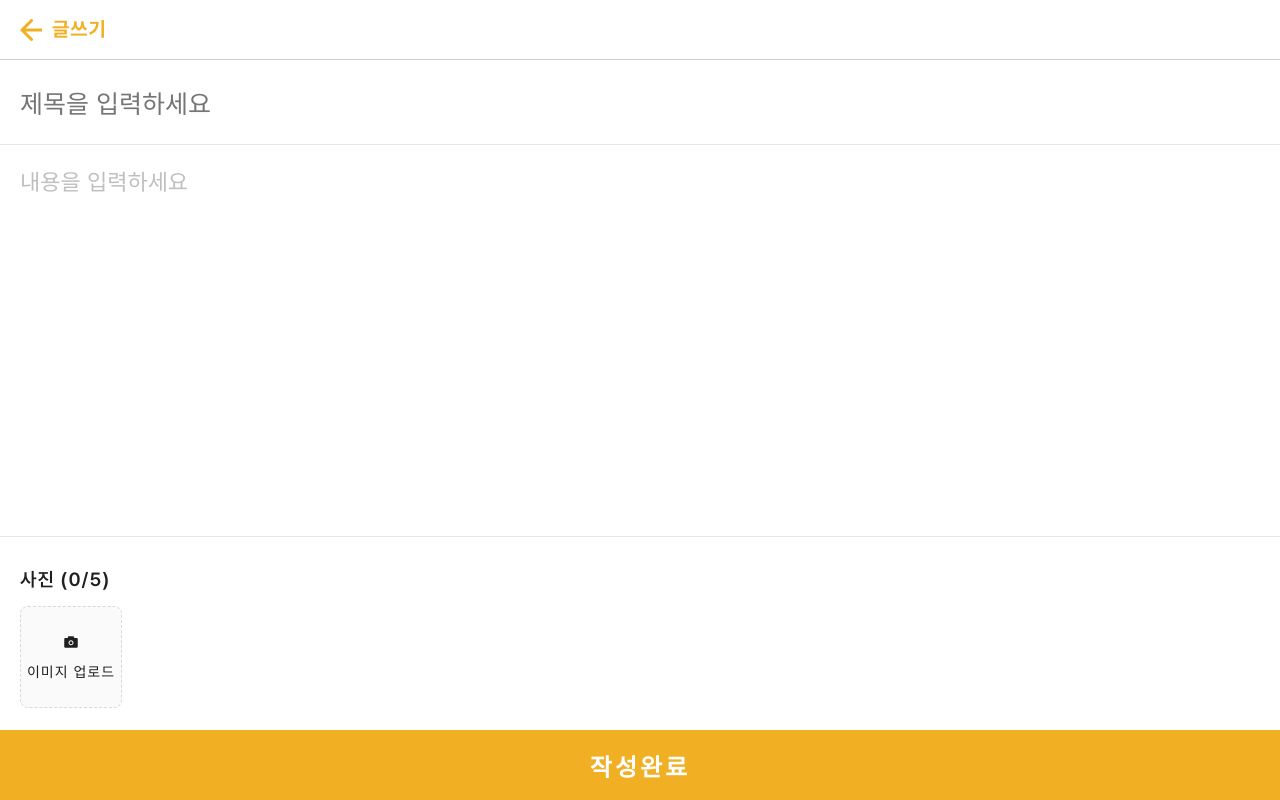
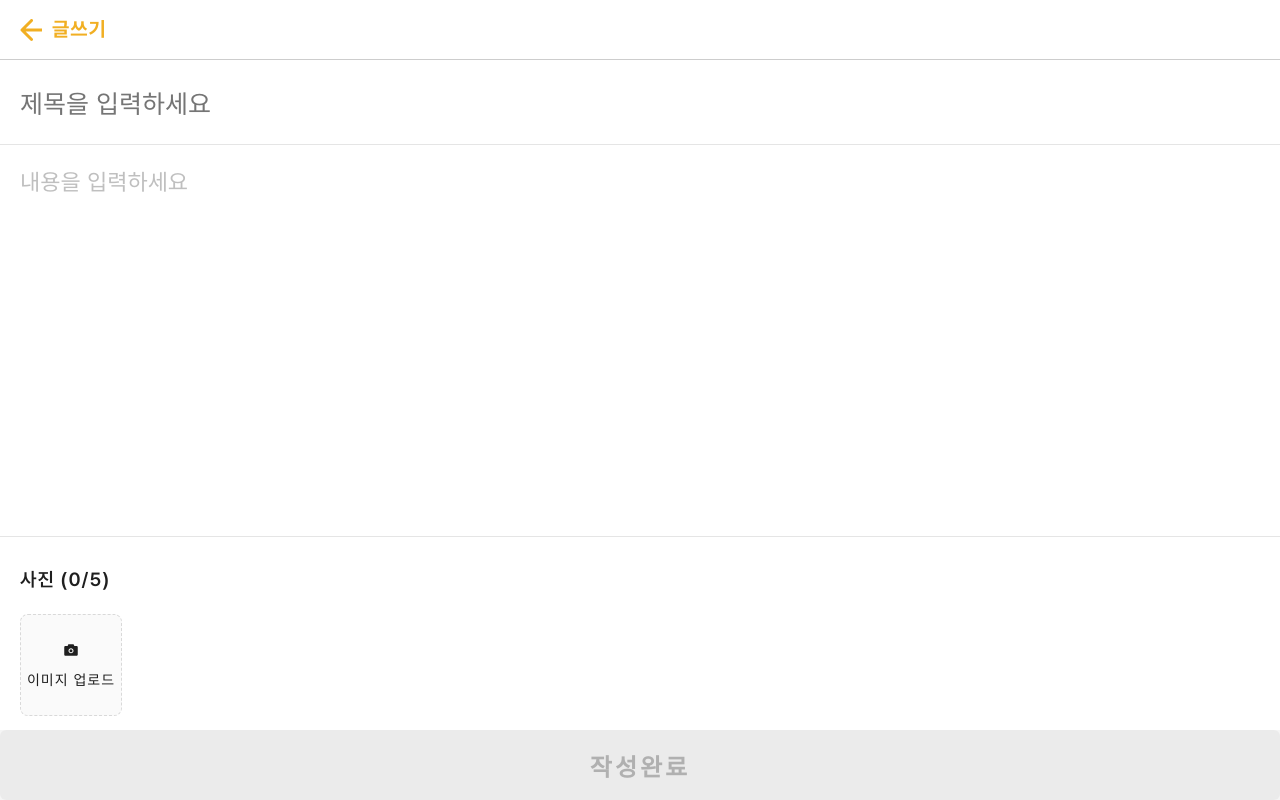
Before and after one commit to woonsango/timebank-front, a React (Create React App) app in the folder src/front-end/timepay-front/: page /post/free in a window 1280 px wide. Built offline with nearby package versions, Linux system fonts and the light colour scheme.

Commit message:
feat: 자유게시글 작성페이지 UI

```diff
--- a/src/front-end/timepay-front/src/pages/PostPage/PostFreePage.tsx
+++ b/src/front-end/timepay-front/src/pages/PostPage/PostFreePage.tsx
@@ -1,6 +1,7 @@
-import { Layout, Input } from 'antd';
-import { useNavigate } from 'react-router-dom';
-import { useCallback, useRef, useState, useEffect } from 'react';
+import { Layout, Input, Button } from 'antd';
+import { useNavigate, Link } from 'react-router-dom';
+import { PATH } from '../../utils/paths';
+import { useCallback, useState } from 'react';
 import { ReactComponent as BackArrow } from '../../assets/images/icons/header-back-arrow.svg';
 import { cssMainHeaderStyle } from '../../components/MainHeader/MainHeader.styles';
 import {
@@ -12,76 +13,36 @@ import {
   cssPostFooterStyle,
 } from './PostFreePage.style';
 
-import { CameraFilled } from '@ant-design/icons';
-import { Modal, Upload } from 'antd';
-import type { RcFile, UploadProps } from 'antd/es/upload';
-import type { UploadFile } from 'antd/es/upload/interface';
-
-const getBase64 = (file: RcFile): Promise<string> =>
-  new Promise((resolve, reject) => {
-    const reader = new FileReader();
-    reader.readAsDataURL(file);
-    reader.onload = () => resolve(reader.result as string);
-    reader.onerror = (error) => reject(error);
-  });
+import ImageUpload from '../../components/Post/ImageUpload';
 
 const { Header, Content, Footer } = Layout;
 const { TextArea } = Input;
 
 const PostFreePage = () => {
+  const [title, setTitle] = useState('');
+  const [content, setContent] = useState('');
+
   const navigate = useNavigate();
-  const textareaRef = useRef<HTMLTextAreaElement | null>(null);
-
-  const [value, setValue] = useState<String>();
-
-  useEffect(() => {
-    if (textareaRef && textareaRef.current) {
-      textareaRef.current.style.height = '0px';
-      const scrollHeight = textareaRef.current.scrollHeight;
-      textareaRef.current.style.height = scrollHeight + 'px';
-    }
-  }, [value]);
-
-  /*
-  const scrollRef = useRef<HTMLTextAreaElement>(null);
-
-  useEffect(() => {
-    scrollRef.current?.scrollTo(0, scrollRef.current.scrollHeight);
-  });
-  */
 
   const handleClickBack = useCallback(() => {
     navigate(-1);
   }, [navigate]);
 
-  // 이미지 업로드
-  const [previewOpen, setPreviewOpen] = useState(false);
-  const [previewImage, setPreviewImage] = useState('');
-  const [previewTitle, setPreviewTitle] = useState('');
-  const [fileList, setFileList] = useState<UploadFile[]>([]);
-  const handleCancel = () => setPreviewOpen(false);
+  // 버튼 활성화 관련
+  const isDisabled = !title || !content;
 
-  const handlePreview = async (file: UploadFile) => {
-    if (!file.url && !file.preview) {
-      file.preview = await getBase64(file.originFileObj as RcFile);
-    }
-
-    setPreviewImage(file.url || (file.preview as string));
-    setPreviewOpen(true);
-    setPreviewTitle(
-      file.name || file.url!.substring(file.url!.lastIndexOf('/') + 1),
-    );
+  const handleTitleChange = (event: React.ChangeEvent<HTMLInputElement>) => {
+    setTitle(event.target.value);
+  };
+  const handleContentChange = (
+    event: React.ChangeEvent<HTMLTextAreaElement>,
+  ) => {
+    setContent(event.target.value);
   };
 
-  const handleChange: UploadProps['onChange'] = ({ fileList: newFileList }) =>
-    setFileList(newFileList);
-
-  const uploadButton = (
-    <div>
-      <CameraFilled />
-      <div style={{ marginTop: 8 }}>이미지 업로드</div>
-    </div>
-  );
+  const handleSubmit = () => {
+    // 게시글 작성 완료 처리
+  };
 
   return (
     <Layout css={cssPostPageStyle}>
@@ -95,6 +56,8 @@ const PostFreePage = () => {
             css={cssPostTitleInputStyle}
             placeholder="제목을 입력하세요"
             maxLength={25}
+            value={title}
+            onChange={handleTitleChange}
           />
           <div css={cssLineStyle} />
           <TextArea
@@ -103,31 +66,23 @@ const PostFreePage = () => {
             style={{ resize: 'none' }}
             css={cssPostContentInputStyle}
             placeholder="내용을 입력하세요"
+            value={content}
+            onChange={handleContentChange}
           />
           <div css={cssLineStyle} />
-          <h5>사진 ({fileList.length}/5)</h5>
-          <Upload
-            className="upload"
-            action="https://www.mocky.io/v2/5cc8019d300000980a055e76"
-            listType="picture-card"
-            fileList={fileList}
-            onPreview={handlePreview}
-            onChange={handleChange}
-          >
-            {fileList.length >= 5 ? null : uploadButton}
-          </Upload>
-          <Modal
-            open={previewOpen}
-            title={previewTitle}
-            footer={null}
-            onCancel={handleCancel}
-          >
-            <img alt="example" style={{ width: '100%' }} src={previewImage} />
-          </Modal>
+          <ImageUpload />
         </Content>
       </div>
       <Footer css={cssPostFooterStyle}>
-        <button css={cssPostBtnStyle}>작성완료</button>
+        <Link to={PATH.HOME}>
+          <Button
+            css={cssPostBtnStyle}
+            onClick={handleSubmit}
+            disabled={isDisabled}
+          >
+            작성완료
+          </Button>
+        </Link>
       </Footer>
     </Layout>
   );
```
